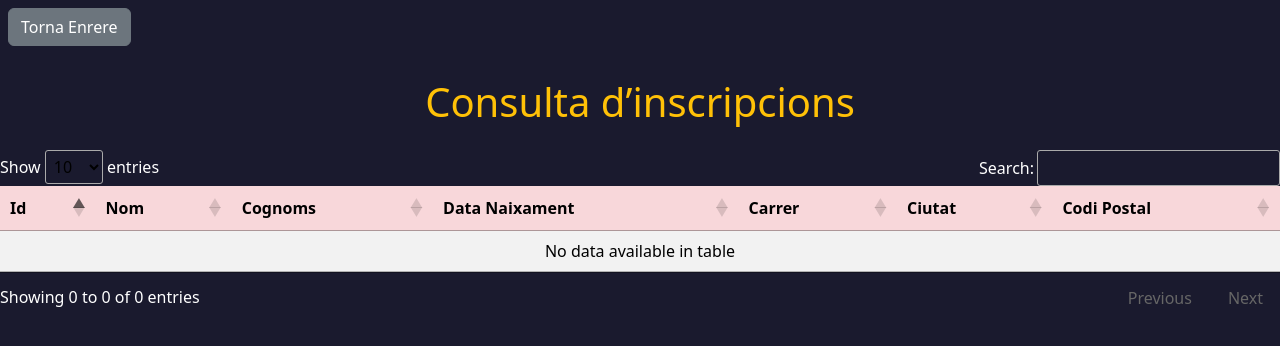
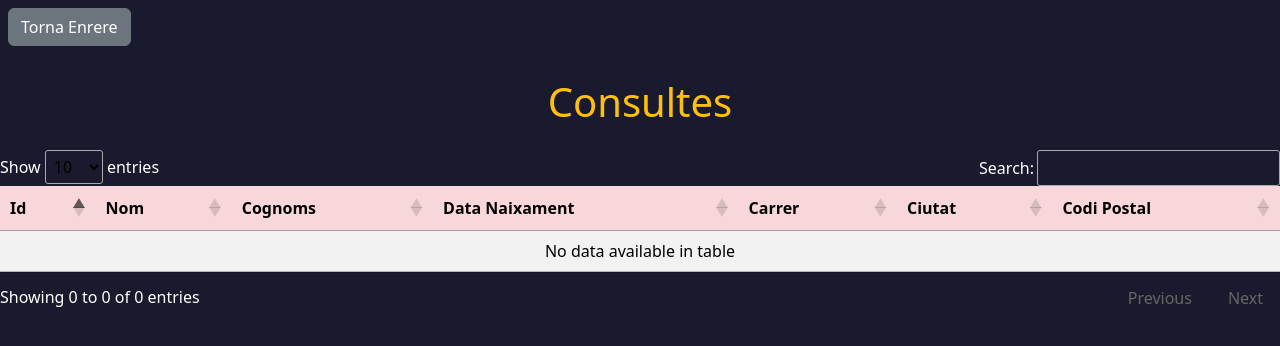
Before and after one commit to Jho077/test, a PHP site: page /consulta.php in a window 1280 px wide. Shown: the top 346 px of the page. Run offline with PHP 8.4, Linux system fonts and the light colour scheme; data that the repository does not hold is empty; some libraries are stand-ins or nearby versions.

Commit message:
Add files via upload

```diff
--- a/jho-examen/src/views/consulta.php
+++ b/jho-examen/src/views/consulta.php
@@ -14,7 +14,7 @@
 <body style="background-color: #1a1a2e; color: white;">
     <div class="col-12">
     <a href="?r=" type="button" class="btn btn-secondary m-2">Torna Enrere</a>
-    <h1 class="d-flex align-items-center justify-content-center mt-4 mb-4 text-warning">Consulta d’inscripcions</h1>
+    <h1 class="d-flex align-items-center justify-content-center mt-4 mb-4 text-warning">Consultes</h1>
         <table id="myTable" class="table table-striped table-hover">
             <thead>
                 <tr class="table-danger">
```
